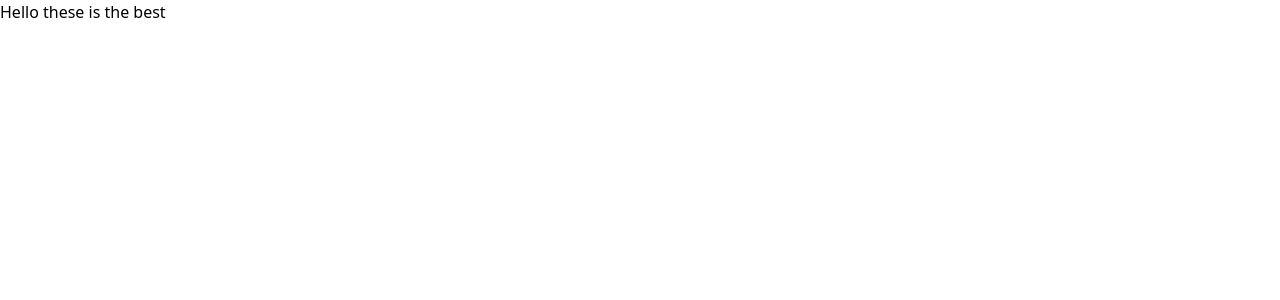
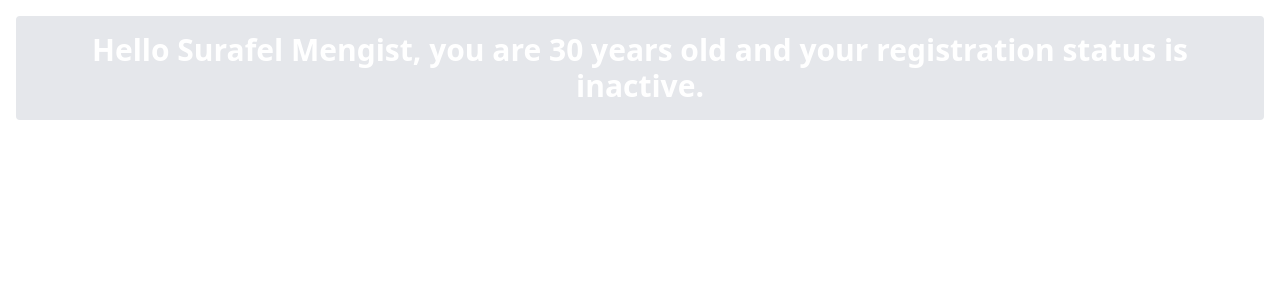
Before and after one commit to abyssiniatech/react-vite-project, a React (Vite) app: page / in a window 1280 px wide. Shown: the top 300 px of the page. Built offline with nearby package versions, Linux system fonts and the light colour scheme.

Commit message:
create elements

```diff
--- a/src/App.tsx
+++ b/src/App.tsx
@@ -5,7 +5,7 @@ const App =() =>{
   return(
   <div>
 
-   <Prop1 />
+   <Prop1  name="Surafel Mengist" age={30} isRegistered={false}/>
   </div>
   )
 }
--- a/src/Components/Prop1.tsx
+++ b/src/Components/Prop1.tsx
@@ -1,10 +1,14 @@
 import React from "react";
-
-const Prop1 = () => {
-    const info = React.createElement("div", null, "Hello these is the best");
+type Props = {
+    name: string;
+    age: number;
+    isRegistered: boolean;
+}
+const Prop1 = (props: Props) => {
+    const info = React.createElement("div", null, `Hello ${props.name}, you are ${props.age} years old and your registration status is ${props.isRegistered ? "active" : "inactive"}.`);
 
   return (
-    <div>
+    <div className="bg-gray-200 p-4 m-4 rounded text-3xl font-bold text-white text-center">
         <p>{info}</p>
     </div>
   )
```
